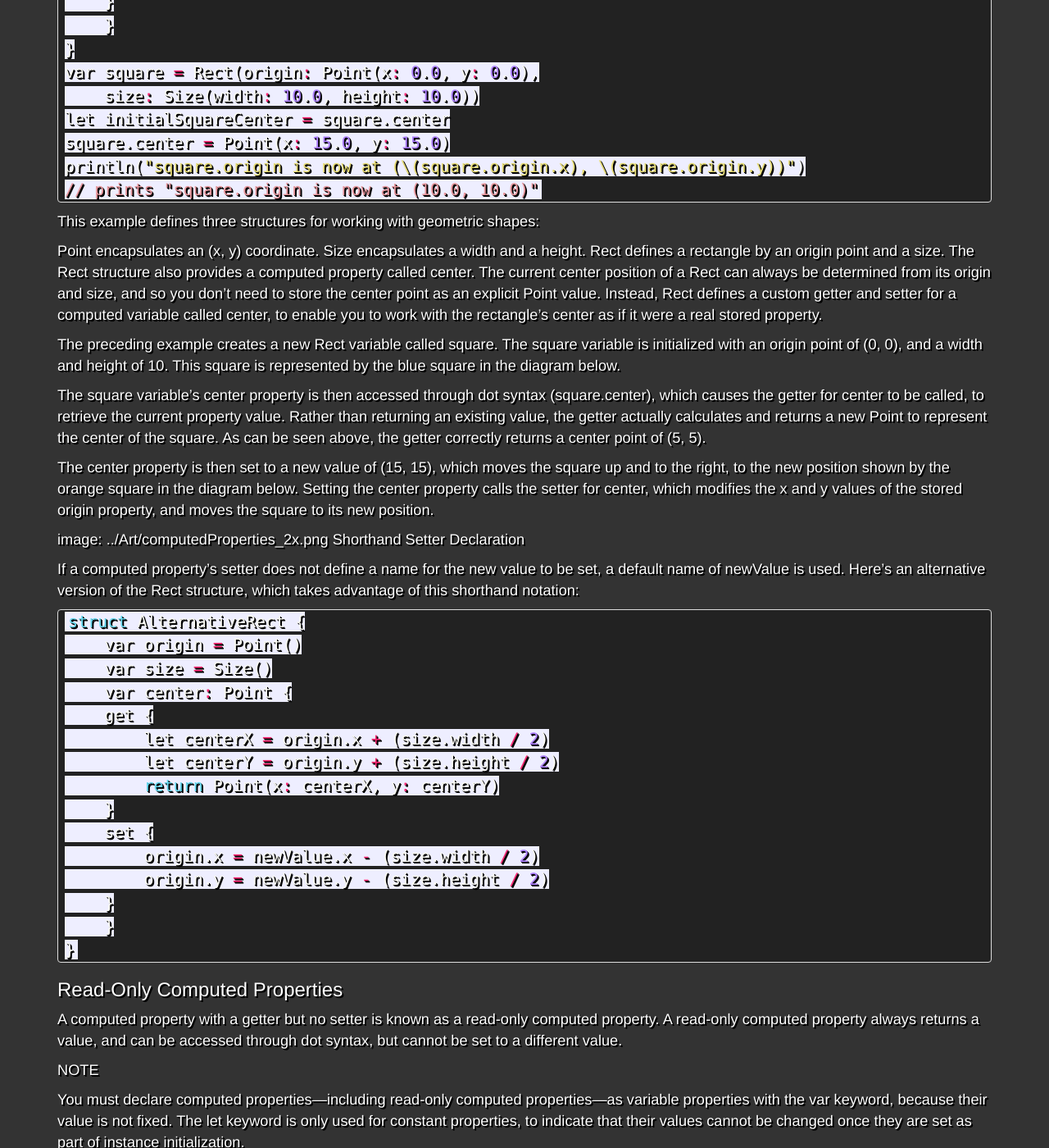
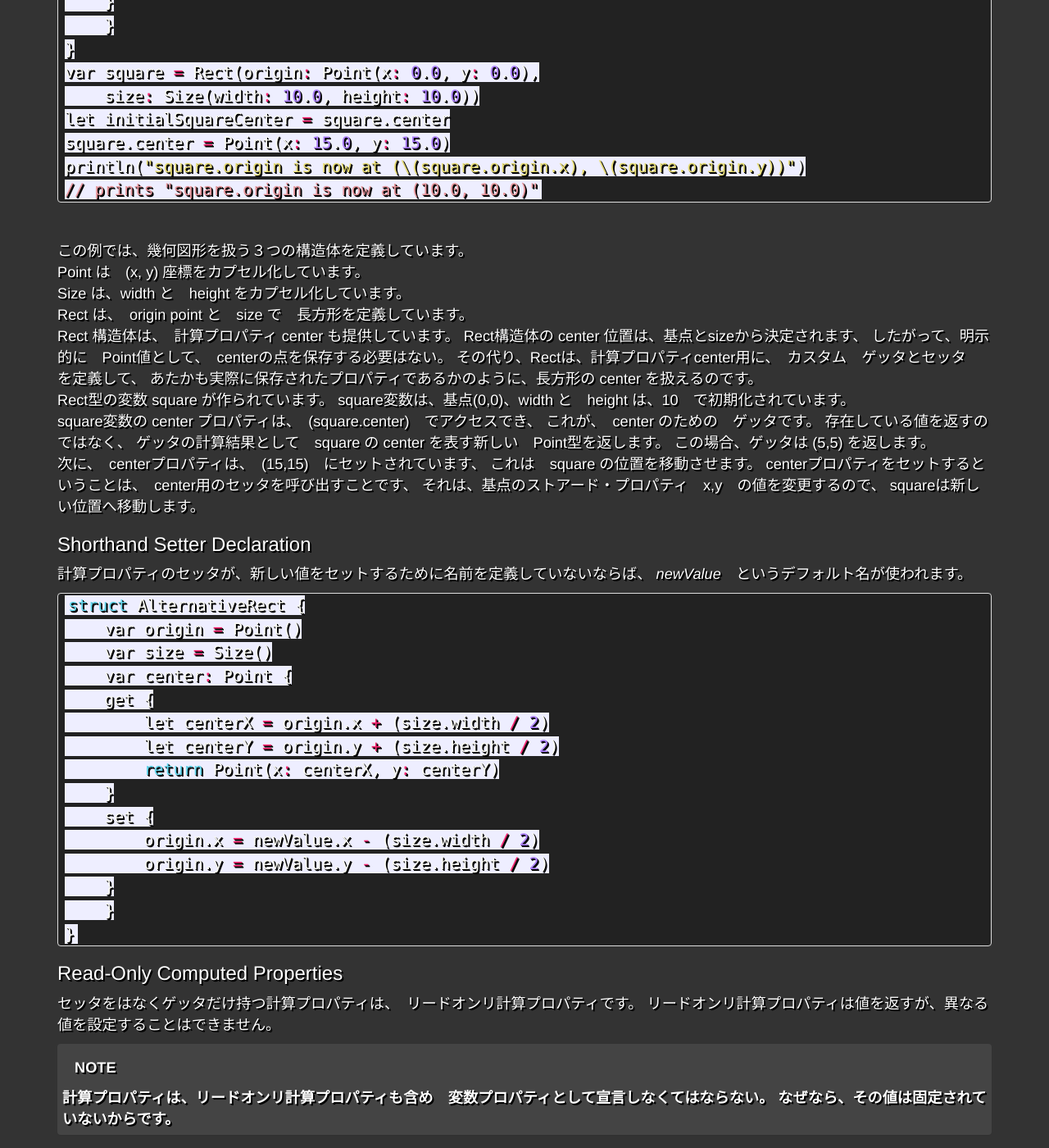
Before and after one commit to koyamatc/swift, a Jekyll site: the page built from _posts/2014-06-29-properties_Computed_Properties.md, in a window 1280 px wide and 1400 px high, scrolled down 869 px. Shown: the whole window at 82% size. Built offline with Jekyll 4.4.1, drawn with Linux system fonts in a browser that asks for light colours; Markdown is read by kramdown in place of the engine named in the settings; some of the changed text lies outside the part shown.

Commit message:
initial post

```diff
--- a/_posts/2014-06-29-properties_Computed_Properties.md
+++ b/_posts/2014-06-29-properties_Computed_Properties.md
@@ -38,24 +38,41 @@ square.center = Point(x: 15.0, y: 15.0)
 println("square.origin is now at (\(square.origin.x), \(square.origin.y))")
 // prints "square.origin is now at (10.0, 10.0)"
 {% endhighlight %}
+<br>
 
-This example defines three structures for working with geometric shapes:
+この例では、幾何図形を扱う３つの構造体を定義しています。
+<br>
+Point は　(x, y) 座標をカプセル化しています。
+<br>
+Size は、width と　height をカプセル化しています。
+<br>
+Rect は、　origin point と　size で　長方形を定義しています。
+<br>
+Rect 構造体は、　計算プロパティ center も提供しています。
+Rect構造体の center 位置は、基点とsizeから決定されます、
+したがって、明示的に　Point値として、　centerの点を保存する必要はない。
+その代り、Rectは、計算プロパティcenter用に、　カスタム　ゲッタとセッタ　を定義して、
+あたかも実際に保存されたプロパティであるかのように、長方形の center を扱えるのです。
+<br>
+Rect型の変数 square が作られています。
+square変数は、基点(0,0)、width と　height は、10　で初期化されています。
+<br>
+square変数の center プロパティは、　(square.center)　でアクセスでき、
+これが、　center のための　ゲッタです。
+存在している値を返すのではなく、
+ゲッタの計算結果として　square の center を表す新しい　Point型を返します。
+この場合、ゲッタは (5,5) を返します。
+<br>
+次に、　centerプロパティは、　(15,15)　にセットされています、
+これは　square の位置を移動させます。
+centerプロパティをセットするということは、　center用のセッタを呼び出すことです、
+それは、基点のストアード・プロパティ　x,y　の値を変更するので、
+squareは新しい位置へ移動します。
 
-Point encapsulates an (x, y) coordinate.
-Size encapsulates a width and a height.
-Rect defines a rectangle by an origin point and a size.
-The Rect structure also provides a computed property called center. The current center position of a Rect can always be determined from its origin and size, and so you don’t need to store the center point as an explicit Point value. Instead, Rect defines a custom getter and setter for a computed variable called center, to enable you to work with the rectangle’s center as if it were a real stored property.
+<h3>Shorthand Setter Declaration</h3>
 
-The preceding example creates a new Rect variable called square. The square variable is initialized with an origin point of (0, 0), and a width and height of 10. This square is represented by the blue square in the diagram below.
-
-The square variable’s center property is then accessed through dot syntax (square.center), which causes the getter for center to be called, to retrieve the current property value. Rather than returning an existing value, the getter actually calculates and returns a new Point to represent the center of the square. As can be seen above, the getter correctly returns a center point of (5, 5).
-
-The center property is then set to a new value of (15, 15), which moves the square up and to the right, to the new position shown by the orange square in the diagram below. Setting the center property calls the setter for center, which modifies the x and y values of the stored origin property, and moves the square to its new position.
-
-image: ../Art/computedProperties_2x.png
-Shorthand Setter Declaration
-
-If a computed property’s setter does not define a name for the new value to be set, a default name of newValue is used. Here’s an alternative version of the Rect structure, which takes advantage of this shorthand notation:
+計算プロパティのセッタが、新しい値をセットするために名前を定義していないならば、
+_newValue_　というデフォルト名が使われます。
 
 {% highlight c %}
 struct AlternativeRect {
@@ -75,16 +92,18 @@ struct AlternativeRect {
 }
 {% endhighlight %}
 
-###Read-Only Computed Properties
+<h3>Read-Only Computed Properties</h3>
 
-A computed property with a getter but no setter is known as a read-only computed property. A read-only computed property always returns a value, and can be accessed through dot syntax, but cannot be set to a different value.
+セッタをはなくゲッタだけ持つ計算プロパティは、　リードオンリ計算プロパティです。
+リードオンリ計算プロパティは値を返すが、異なる値を設定することはできません。
 
-NOTE
+<div class="panel">
+    <div class="panel-heading">NOTE</div>
+    計算プロパティは、リードオンリ計算プロパティも含め　変数プロパティとして宣言しなくてはならない。
+    なぜなら、その値は固定されていないからです。
+</div>
 
-You must declare computed properties—including read-only computed properties—as variable properties with the var keyword, because their value is not fixed. The let keyword is only used for constant properties, to indicate that their values cannot be changed once they are set as part of instance initialization.
-
-You can simplify the declaration of a read-only computed property by removing the get keyword and its braces:
-
+getキーワードとその波カッコを外すことで、リードオンリ計算プロパティの宣言を簡単にできます。
 {% highlight c %}
 struct Cuboid {
     var width = 0.0, height = 0.0, depth = 0.0
@@ -97,4 +116,7 @@ println("the volume of fourByFiveByTwo is \(fourByFiveByTwo.volume)")
 // prints "the volume of fourByFiveByTwo is 40.0"
 {% endhighlight %}
 
-This example defines a new structure called Cuboid, which represents a 3D rectangular box with width, height, and depth properties. This structure also has a read-only computed property called volume, which calculates and returns the current volume of the cuboid. It doesn’t make sense for volume to be settable, because it would be ambiguous as to which values of width, height, and depth should be used for a particular volume value. Nonetheless, it is useful for a Cuboid to provide a read-only computed property to enable external users to discover its current calculated volume.
+この例では新しい構造体 Cuboid を定義していて、
+プロパティ　width, height, depth を持ち、３次元の箱を表しています。
+この構造体は　volume というリードオンリ計算プロパティをもち、
+その時の体積を計算し返します。
```
Also changed, not shown: _posts/2014-06-26-properties_Type_Properties.md (added, +131 -0 lines), _posts/2014-06-27-properties_Global_and_Local_Variables.md (added, +18 -0 lines), _posts/2014-06-28-properties_Property_Observers.md (added, +74 -0 lines), _posts/2014-06-29-methods_Type_Methods.md (added, +116 -0 lines), _posts/2014-06-30-methods_Instance_Methods.md (added, +225 -0 lines).
